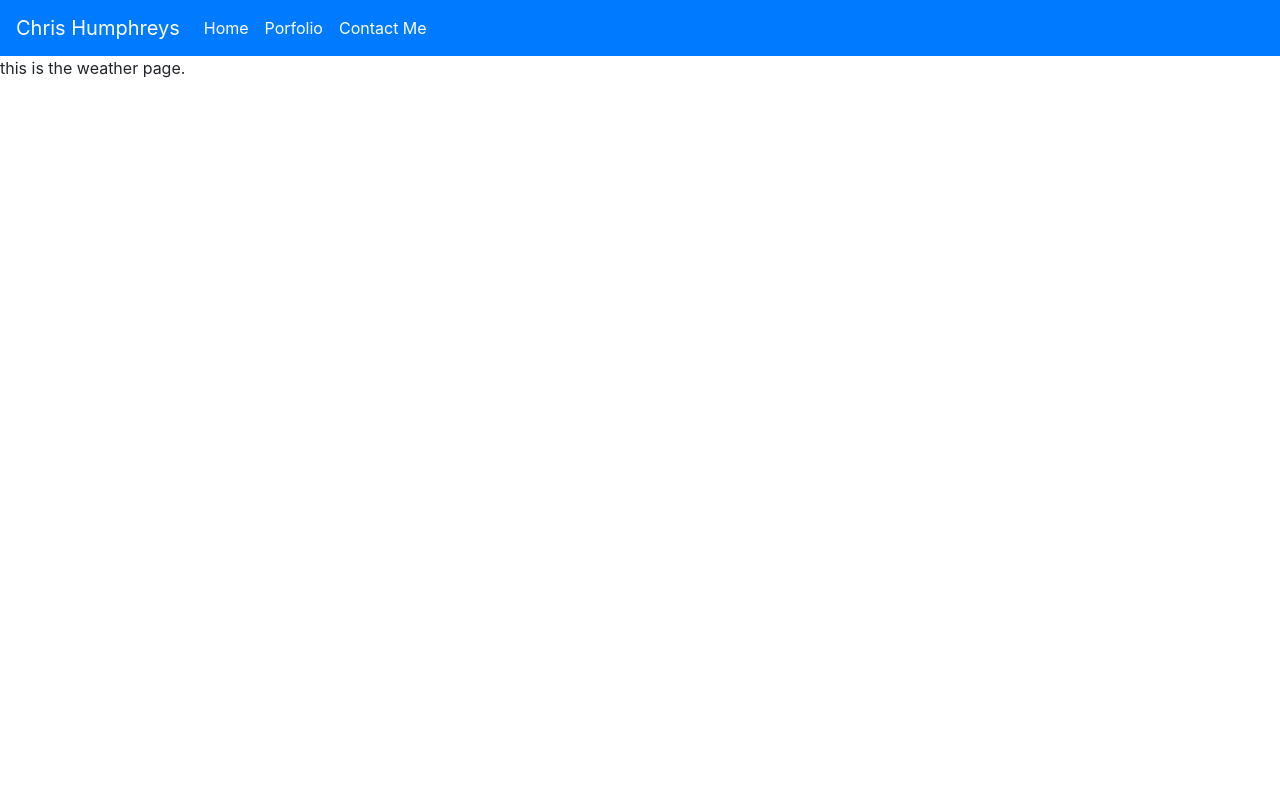
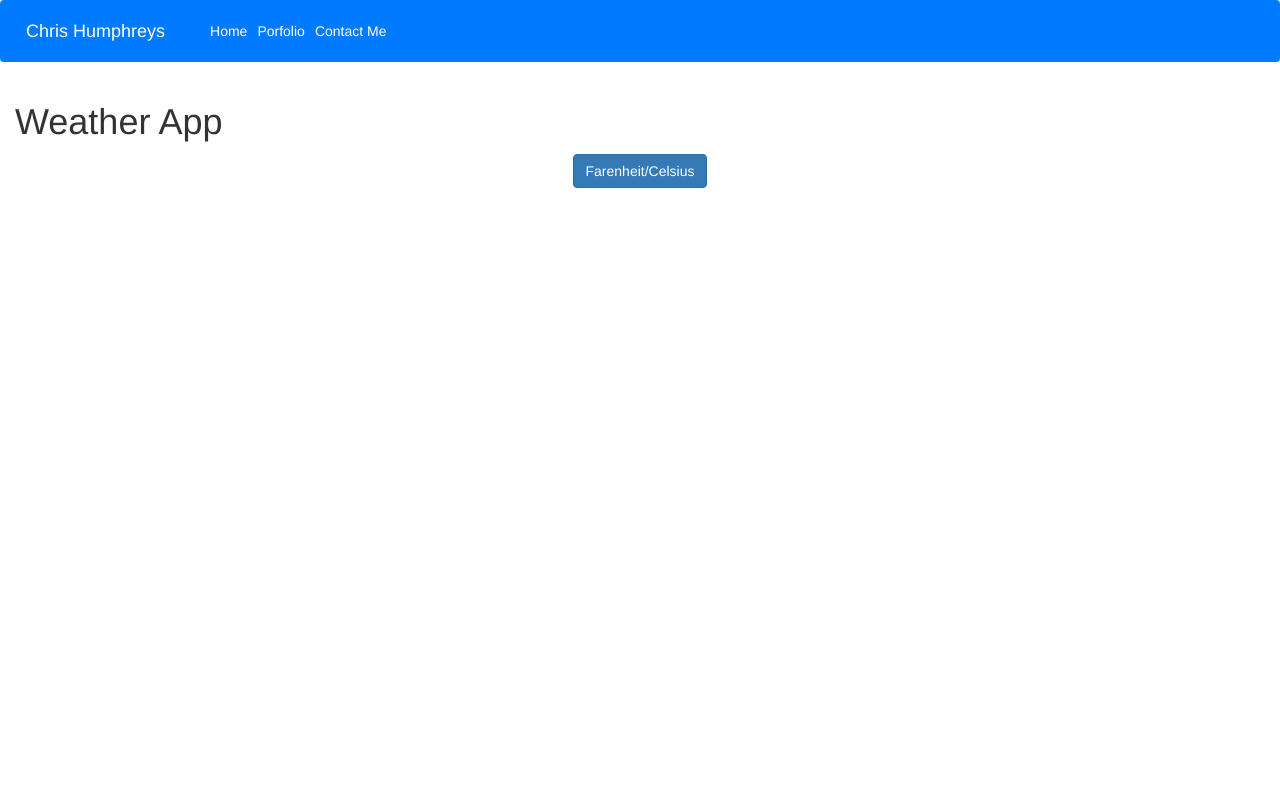
Before and after one commit to ChrisCHumphreys/portfolio, a Django app: page /weather/ in a window 1280 px wide. Run offline with Django 3.2, Linux system fonts and the light colour scheme; some libraries are stand-ins or nearby versions.

Commit message:
weather app not displaying properly

```diff
--- a/portfolio/templates/portfolio/base.html
+++ b/portfolio/templates/portfolio/base.html
@@ -10,7 +10,7 @@
     {% block custom-css %}
     {% endblock %}
 </head>
-<body>
+
 <nav class="navbar navbar-expand-lg navbar-dark bg-primary">
     <a class="navbar-brand" href="#">Chris Humphreys</a>
     <button class="navbar-toggler" type="button" data-toggle="collapse" data-target="#navbarColor01"
@@ -32,6 +32,7 @@
         </ul>
     </div>
 </nav>
+<body>
 {% block content %}
 
 {% endblock content %}
--- a/portfolio/templates/portfolio/index.html
+++ b/portfolio/templates/portfolio/index.html
@@ -101,9 +101,9 @@
             </div>
             <div class="col-lg-4">
                 <div class="card text-white bg-primary mb-3 mx-auto" style="max-width: 30rem;">
-                    <div class="card-header">Header</div>
+                    <div class="card-header">Weather App</div>
                     <div class="card-body">
-                        <h4 class="card-title">Primary card title</h4>
+                        <h4 class="card-title">Little Weather App that shows weather based on location.</h4>
                         <a href="{% url 'weather' %}">
                         <p class="card-text">Some quick example text to build on the card title and make up the bulk of
                             the
--- a/weather/static/weather/weather.js
+++ b/weather/static/weather/weather.js
@@ -0,0 +1,78 @@
+$(document).ready(function() {
+  // global variables
+  var KEY = "7d7a647dc4249f99da503b30c81d211a";
+  var userLocation = {};
+  var weatherCall = "";
+  if (navigator.geolocation) {
+    navigator.geolocation.getCurrentPosition(function(position) {
+        console.log(position.coords.latitude);
+      userLocation.lat = position.coords.latitude;
+      userLocation.lon = position.coords.longitude;
+      weatherCall += "http://api.openweathermap.org/data/2.5/weather?lat="
+      weatherCall += JSON.stringify(userLocation.lat);
+      weatherCall += "&lon=";
+      weatherCall += JSON.stringify(userLocation.lon);
+      weatherCall += "&APPID=";
+      weatherCall += KEY;
+      weatherCall += "&units=metric";
+
+      $.getJSON(weatherCall, function(weather) {
+        // make city name a string and output to #city
+        var city = JSON.stringify(weather.name);
+        city = city.slice(1, (city.length - 1));
+        var cityHtml = "";
+        cityHtml += "<h3>";
+        cityHtml += city;
+        cityHtml += "</h3>";
+        $("#city").html(cityHtml);
+
+        // make temp a string and output to page
+        var tempCel = weather.main.temp;
+        var tempFar = (weather.main.temp * 1.8 + 32)
+          // unit we are showing now
+        var currentUnit = "celcius"
+
+        var tempHtml = "";
+        tempHtml += "<h3>";
+        tempHtml += tempCel;
+        tempHtml += "&#x2103</h3>";
+        $("#temp").html(tempHtml);
+
+        // button that switches celcius to farenheit
+        $("#unitChanger").click(function() {
+          if (currentUnit === "celcius") {
+            currentUnit = "farenheit";
+            tempHtml = "";
+            tempHtml += "<h3>";
+            tempHtml += tempFar;
+            tempHtml += "&#x2109</h3>";
+            $("#temp").html(tempHtml);
+          } else {
+            currentUnit = "celcius";
+            tempHtml = "";
+            tempHtml += "<h3>";
+            tempHtml += tempCel;
+            tempHtml += "&#x2103</h3>";
+            $("#temp").html(tempHtml);
+          }
+        });
+        // descriptive weather
+        // var descWeather = (weather.weather[0].description);
+        var descWeather = "<h3>";
+        descWeather += (weather.weather[0].description);
+        descWeather += "</h3>";
+        $("#description").html(descWeather);
+
+        // adding the icons from the api
+        var icon = (weather.weather[0].icon);
+        var iconHtml = "";
+        iconHtml += "<img src='http://openweathermap.org/img/w/";
+        iconHtml += icon;
+        iconHtml += ".png' class='center-block' id='weatherIcon' height='100'></img>";
+        $("#icon").html(iconHtml);
+        //console.log(icon);
+      });
+    });
+  };
+});
+// API Call - api.openweathermap.org/data/2.5/weather?lat={lat}&lon={lon}&APPID={APIKEY}
--- a/weather/templates/weather/weather.html
+++ b/weather/templates/weather/weather.html
@@ -3,9 +3,53 @@
 {% load static %}
 
 {% block custom-css %}
+    <title>Weather App</title>
+    <link rel='stylesheet prefetch' href='https://maxcdn.bootstrapcdn.com/bootstrap/3.3.5/css/bootstrap.min.css'>
+    <link href='https://fonts.googleapis.com/css?family=Raleway' rel='stylesheet' type='text/css'>
 
 {% endblock %}
 
 {% block content %}
-this is the weather page.
+<link href="{% static 'weather/weather.css' %}" type="text/css">
+    <div class="container-fluid">
+        <div class="row">
+            <!-- Title -->
+            <div class="col-xs-12">
+                <h1>Weather App</h1>
+            </div>
+        </div>
+        <div class="row">
+            <div class="col-xs-12">
+                <div id="city">
+                </div>
+            </div>
+        </div>
+        <div class="row">
+            <div class="col-xs-12">
+                <div id="temp">
+                </div>
+            </div>
+        </div>
+        <div class="row">
+            <div class="col-xs-12">
+                <button id="unitChanger" class="btn btn-primary center-block">Farenheit/Celsius
+                </button>
+            </div>
+        </div>
+        <div class="row">
+            <div class="col-xs-12">
+                <div id="description">
+                </div>
+            </div>
+        </div>
+        <div class="row">
+            <div class="col-xs-12">
+                <div id="icon">
+                </div>
+            </div>
+        </div>
+    </div>
+   <script src="{% static 'weather/weather.js' %}"></script>
+
+
 {% endblock %}
```
Also changed, not shown: weather/static/weather/weather.css (+16 -0 lines).
